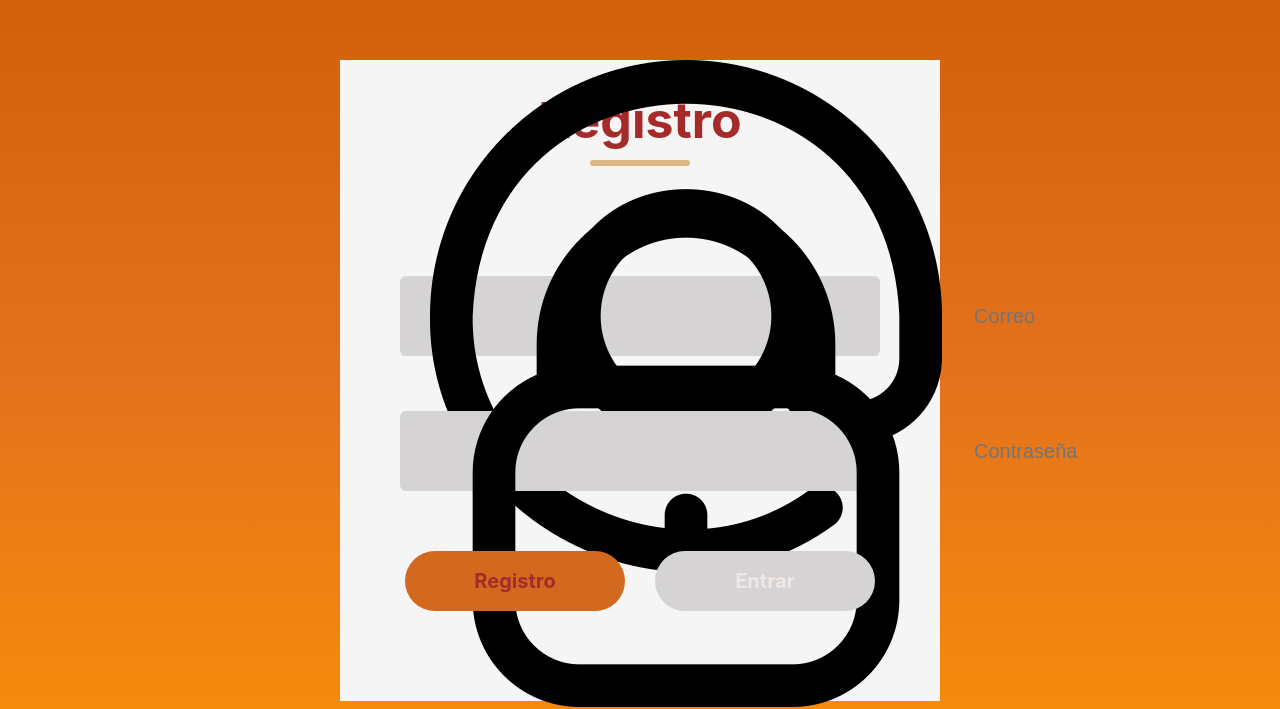
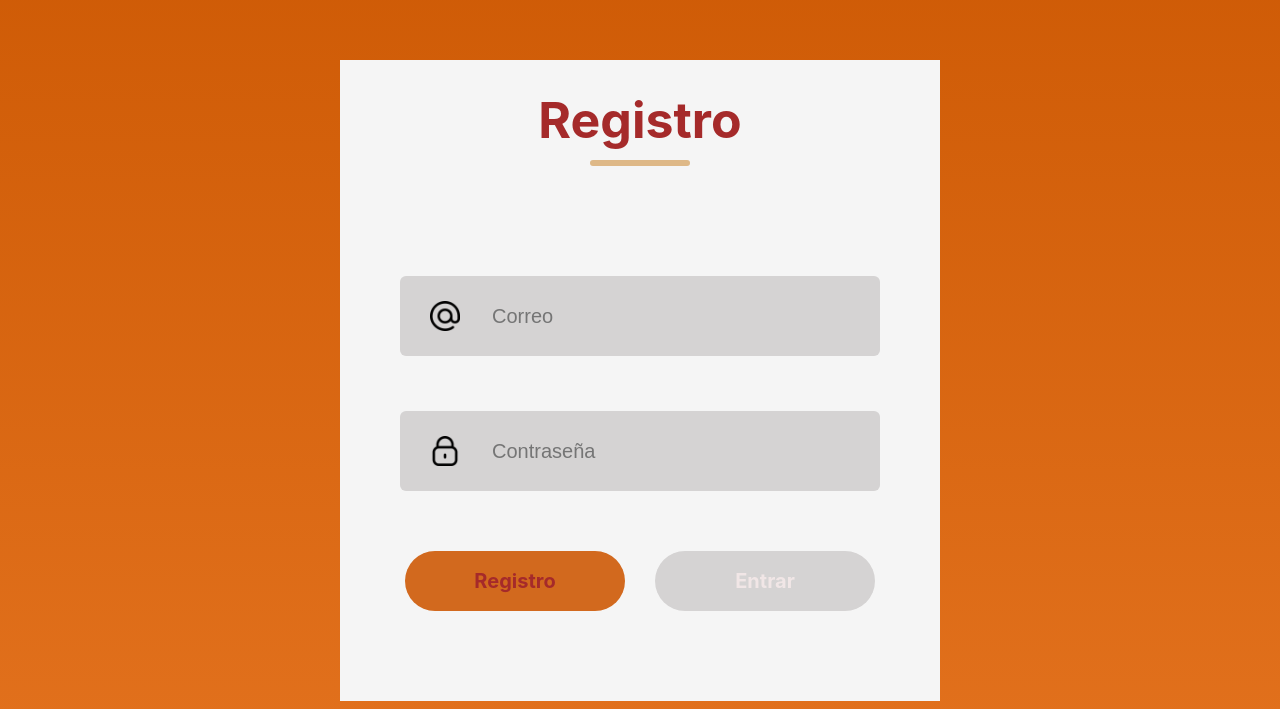
Before and after one commit to FridaToriz/vending_bot, a React (Create React App) app: page / in a window 1280 px wide. Shown: the part 140-849 px from the top of the page. Built offline with nearby package versions, Linux system fonts and the light colour scheme.

Commit message:
cambié el tamaño de los íconos y arreglé el fodo

```diff
--- a/src/Components/Assets/LSForm/LSForm.css
+++ b/src/Components/Assets/LSForm/LSForm.css
@@ -96,6 +96,7 @@
     color:rgba(255, 240, 240, 0.662);
  }
 
- .icon{
-    color: blue;
- }
+img{
+   width: 30px;
+   height: auto;
+}
--- a/src/Components/Assets/LSForm/LSForm.jsx
+++ b/src/Components/Assets/LSForm/LSForm.jsx
@@ -17,20 +17,20 @@ const LSForm = () => {
             </div>
             <div className="inputs">
             {action==="Registro"?<div></div>: <div className="input">
-                <img src= {user_icon} className="icon" alt="ícono de usuarie" />
+                <img src= {user_icon} alt="ícono de usuarie" />
                 <input type="text" placeholder="Nombre" />
             </div> }
 
             </div>
             <div className="inputs">
             <div className="input">
-                <img src= {mail_icon} className="icon" alt="ícono de email" />
+                <img src= {mail_icon} alt="ícono de email" />
                 <input type="email" placeholder="Correo" />
             </div>
             </div>
             <div className="inputs">
             <div className="input">
-                <img src= {password_icon} className="icon" alt="ícono de contraseña" />
+                <img src= {password_icon} alt="ícono de contraseña" />
                 <input type="password" placeholder="Contraseña" />
             </div>
             </div>
--- a/src/index.css
+++ b/src/index.css
@@ -5,7 +5,8 @@ body {
     sans-serif;
   -webkit-font-smoothing: antialiased;
   -moz-osx-font-smoothing: grayscale;
-  height: 100vh;
+  height: 200vh;
+  min-height: 100vh;
   background: linear-gradient(#cc5803,#e2711d,#ff9505);
 }
 
```
